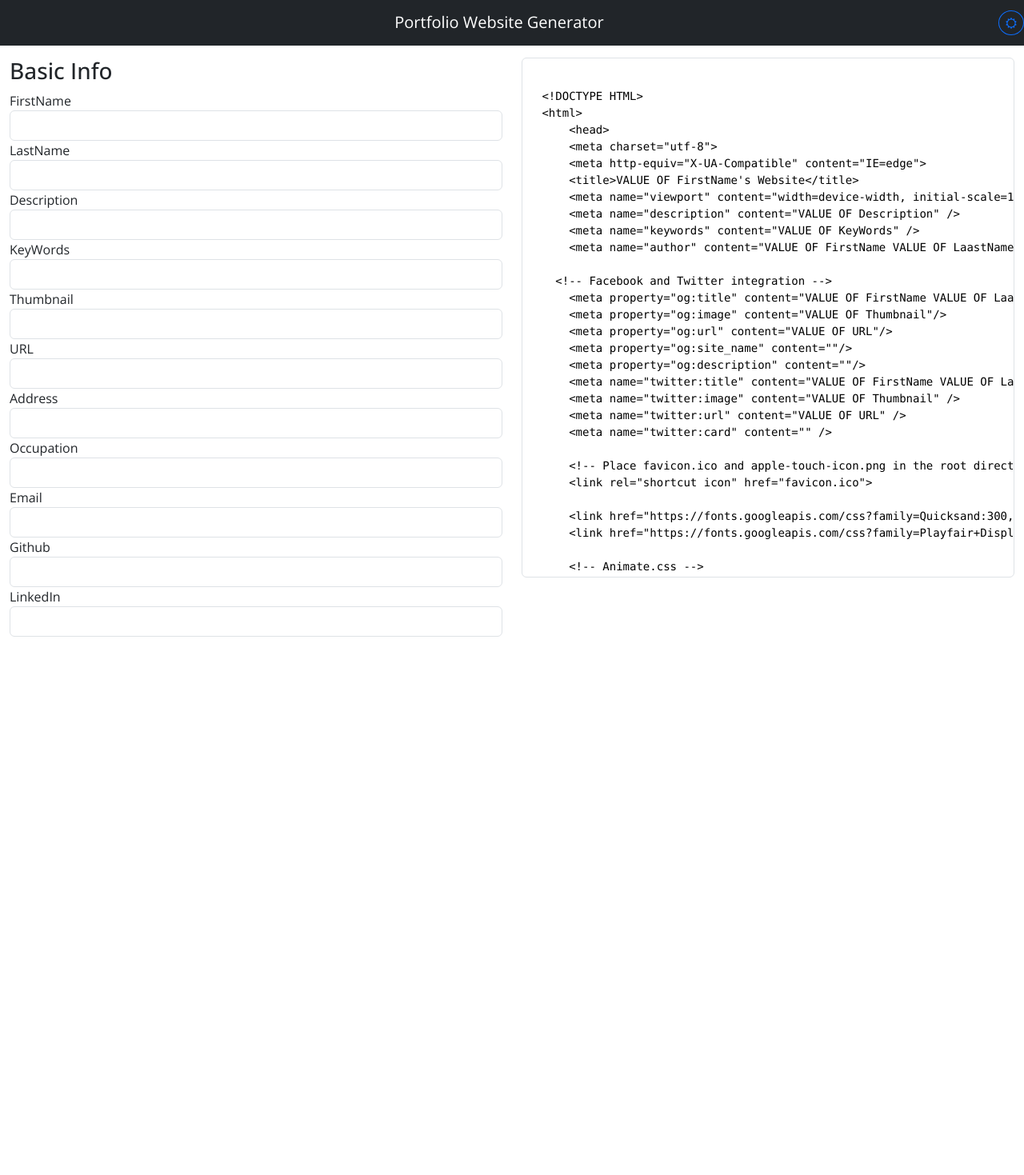
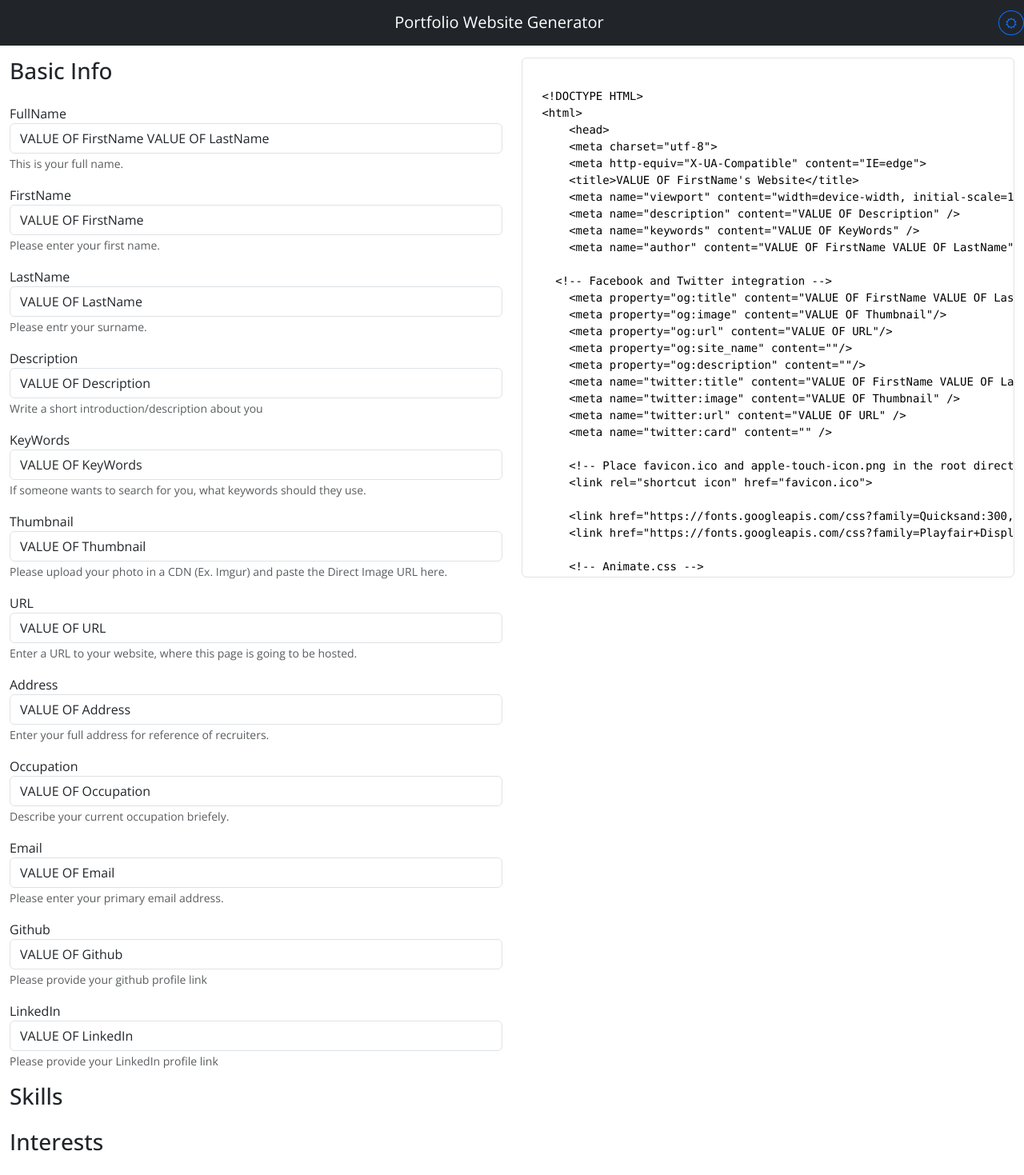
Before and after one commit to hirvaDhandhukia/portfolio-forge, a React (Create React App) app: page / in a window 1280 px wide. Shown: the whole page at 80% size. Before the commit the page ends 812 px from the top, so only its background shows below. Built offline with nearby package versions, Linux system fonts and the light colour scheme.

Commit message:
add: form data to react-state

```diff
--- a/src/components/App.js
+++ b/src/components/App.js
@@ -9,7 +9,7 @@ class App extends Component {
     Dark: true,
     FormData: {
       FirstName : "VALUE OF FirstName",
-      LastName: "VALUE OF LaastName",
+      LastName: "VALUE OF LastName",
       // FullName : "VALUE OF FullName",
       Description : "VALUE OF Description",
       KeyWords : "VALUE OF KeyWords",
@@ -27,6 +27,16 @@ class App extends Component {
   toggleHeader = () => {
     this.setState({
       Dark: !this.state.Dark
+    });
+  };
+
+  // onchange input handler
+  handleChange = e => {
+    this.setState({
+      FormData: {
+        ...this.state.FormData,
+        [e.target.name]: e.target.value
+      }
     });
   };
 
@@ -75,7 +85,8 @@ class App extends Component {
             <div className='col-12 col-sm-6'>
               {/* calling the form component */}
               <Form
-                FormData={this.state.FormData}
+                FormData={{FullName: `${this.state.FormData.FirstName } ${this.state.FormData.LastName}`,
+                ...this.state.FormData}}
               />
             </div>
             <div className="col-12 col-sm-6">
--- a/src/components/Bootstrap/FormGroup.js
+++ b/src/components/Bootstrap/FormGroup.js
@@ -9,12 +9,12 @@ const FormGroup = ({
     defaultValue,
     Checked,
     defaultChecked,
-    Placeholder,
+    // Placeholder,
     readOnly,
     Desc
 }) => {
     return (
-      <div className="form-group">
+      <div className="form-group pt-3">
         <label htmlFor={Id}>{Label}</label>
         <input
           type={Type}
@@ -23,7 +23,7 @@ const FormGroup = ({
           name={Id}
           onChange={onChange}
           value={Value}
-          placeholder={Placeholder}
+          // placeholder={Placeholder}
           defaultValue={defaultValue}
           checked={Checked}
           defaultChecked={defaultChecked}
--- a/src/components/Form.js
+++ b/src/components/Form.js
@@ -1,21 +1,118 @@
 import React from 'react'
 import FormGroup from './Bootstrap/FormGroup'
 
-const Form = ({ FormData }) => {
+const Form = ({ FormData, onChange }) => {
+  const Desc = {
+    FullName: [
+      "text",
+      "Full Name",
+      "This is your full name."
+    ],
+    FirstName: [
+      "text",
+      "First Name",
+      "Please enter your first name."
+    ],
+    LastName: [
+      "text",
+      "Last Name",
+      "Please entr your surname."
+    ],
+    Description: [
+      "text",
+      "About you",
+      "Write a short introduction/description about you"
+    ],
+    KeyWords: [
+      "text",
+      "Keywords",
+      "If someone wants to search for you, what keywords should they use."
+    ],
+    Thumbnail: [
+      "text",
+      "Your Photo",
+      "Please upload your photo in a CDN (Ex. Imgur) and paste the Direct Image URL here."
+    ],
+    URL: [
+      "text",
+      "This website's link",
+      "Enter a URL to your website, where this page is going to be hosted."
+    ],
+    Address: [
+      "text",
+      "Where do you live?",
+      "Enter your full address for reference of recruiters."
+    ],
+    Occupation: [
+      "text",
+      "Current position/occupation at a company",
+      "Describe your current occupation briefely."
+    ],
+    Email: [
+      "email",
+      "Email Address",
+      "Please enter your primary email address."
+    ],
+    Github: [
+      "text",
+      "GitHub profile link",
+      "Please provide your github profile link"
+    ],
+    LinkedIn: [
+      "text",
+      "LinkedIn profile",
+      "Please provide your LinkedIn profile link"
+    ],
+
+  };
+
   return (
     <div className='Form'>
         <h3>Basic Info</h3>
         <p>
             {Object.keys(FormData).map(
                 fd => (
-                  // Object.keys(Desc).includes(fd) && (
-                  //     <FormGroup />
-                  // )
-                  <FormGroup key={fd} Label={fd} />
+                  // <FormGroup key={fd} Label={fd} />
+                  Object.keys(Desc).includes(fd) && (
+                      <FormGroup
+                        key={fd}
+                        // Label={[fd][1]}
+                        Label={fd}
+                        Type={Desc[fd][1]}
+                        Id={fd}
+                        Desc={Desc[fd][2]}
+                        Value={FormData[fd]}
+                        // Placeholder={`Enter ${Desc[fd][1]}`}
+                        onChange={fd === 'FullName' ? () => {} : onChange}
+                        readOnly={fd === 'FullName' ? true : undefined}
+                      />
+                  )
               ))}
         </p>
+
+        {/* <h3>Experience</h3>
+        <p>
+            <Experience />
+        </p>
+
+        <h3>Education</h3>
+        <p>
+            <Experience />
+        </p> */}
+
+        <h3>Skills</h3>
+        <pre>
+          {JSON.stringify(FormData.Skills, null, 2)}
+        </pre>
+
+        <h3>Interests</h3>
+        <pre>
+          {JSON.stringify(FormData.Interests, null, 2)}
+        </pre>
+
+
     </div>
-  )
-}
+  );
+};
 
-export default Form
+export default Form;
```
